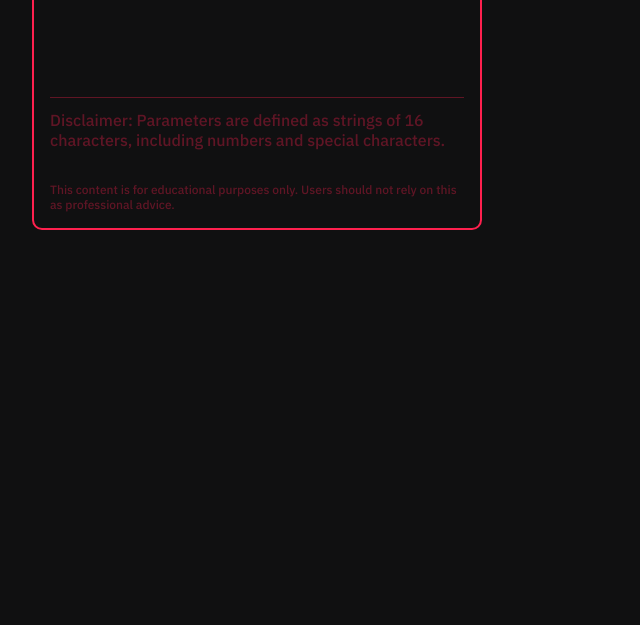
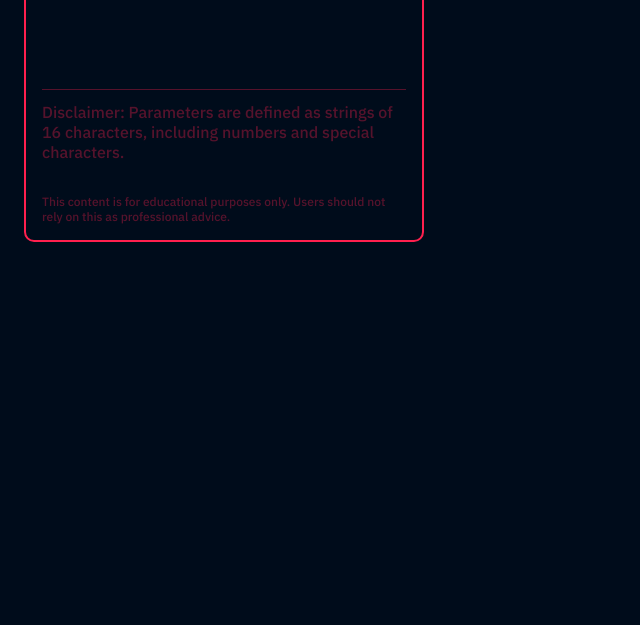
Before and after one commit to ynkroo/WEB_ISA.F24, a browser extension: page Yannick/Chrome_Passwort_Generator/index.html in a window 1280 px wide. Shown: the part 175-800 px from the top of the page, without its empty margins (0-640 px from the left). Drawn offline with nearby package versions, Linux system fonts and the light colour scheme.

Commit message:
Farbanpassung

```diff
--- a/Yannick/Chrome_Passwort_Generator/style.css
+++ b/Yannick/Chrome_Passwort_Generator/style.css
@@ -8,13 +8,13 @@
 }
 
 body {
-  margin: 32px;
+  margin: 24px;
   padding: 1rem;
-  width: 450px;
+  width: 400px;
   height: auto;
   font-weight: 500;
   font-style: normal;
-  background-color: #101011;
+  background-color: #000c1b;
   border: 2px solid #ff204e;
   border-radius: 10px;
 }
```
